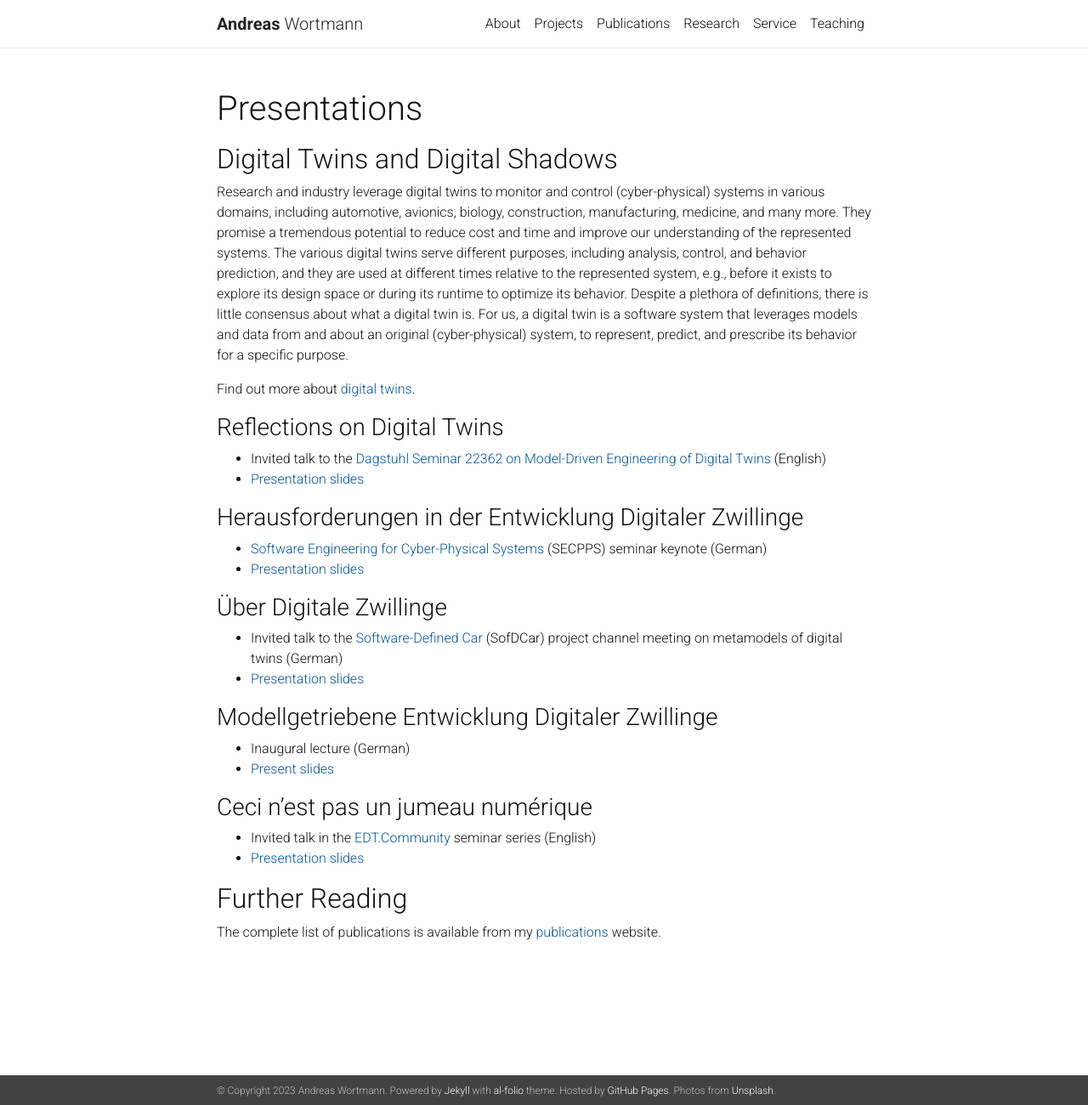
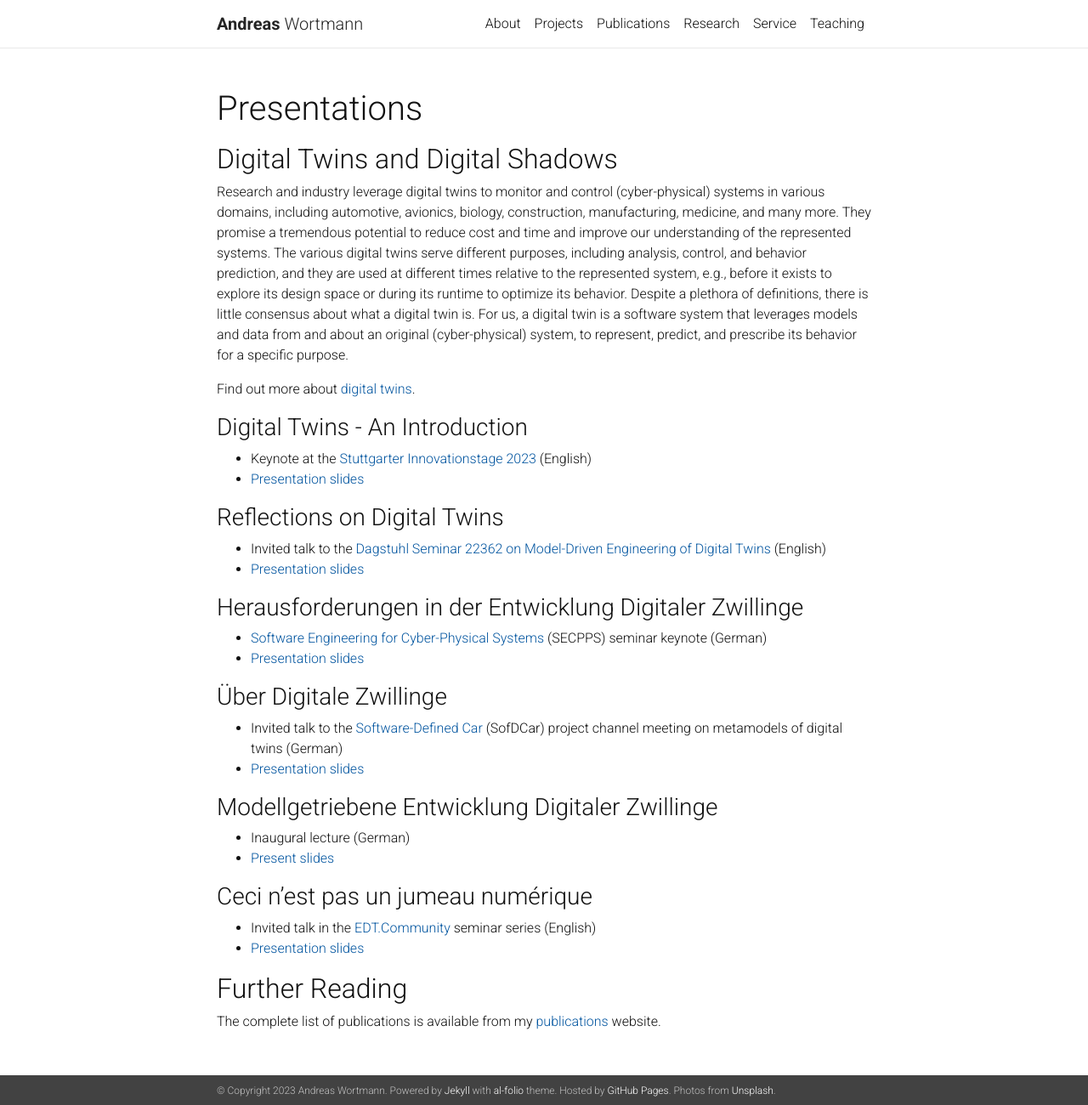
Before and after one commit to awortmann/awortmann.github.io, a Jekyll site: the page built from _pages/presentations.md, in a window 1280 px wide and 1300 px high. Shown: the whole window at 85% size. Built offline with Jekyll 4.4.1, drawn with Linux system fonts in a browser that asks for light colours; nearby versions of some CDN libraries; a style sheet for code colours, icons or effects is not loaded.

Commit message:
Minor update

```diff
--- a/_pages/presentations.md
+++ b/_pages/presentations.md
@@ -11,6 +11,12 @@
 Research and industry leverage digital twins to monitor and control (cyber-physical) systems in various domains, including automotive, avionics, biology, construction, manufacturing, medicine, and many more. They promise a tremendous potential to reduce cost and time and improve our understanding of the represented systems. The various digital twins serve different purposes, including analysis, control, and behavior prediction, and they are used at different times relative to the represented system, e.g., before it exists to explore its design space or during its runtime to optimize its behavior. Despite a plethora of definitions, there is little consensus about what a digital twin is. For us, a digital twin is a software system that leverages models and data from and about an original (cyber-physical) system, to represent, predict, and prescribe its behavior for a specific purpose.
 
 Find out more about [digital twins](wortmann.ac/dts).
+
+### Digital Twins - An Introduction
+
+- Keynote at the [Stuttgarter Innovationstage 2023](https://www.stuttgarter-innovationstage.de/) (English)
+- [Presentation slides](https://github.com/awortmann/awortmann.github.io/raw/master/downloads/presentations/23.02.28.InnoTage_Keynote.pdf)
+
 
 ### Reflections on Digital Twins
 
```
